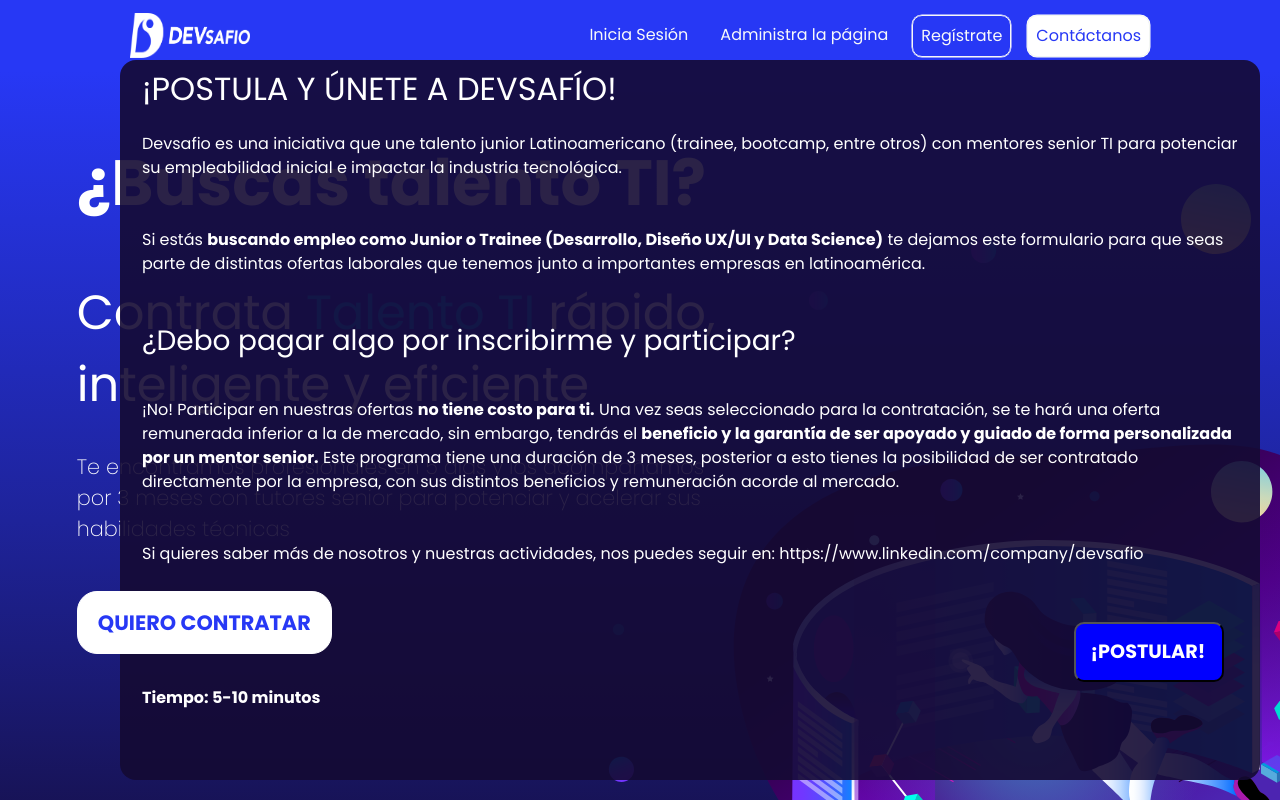
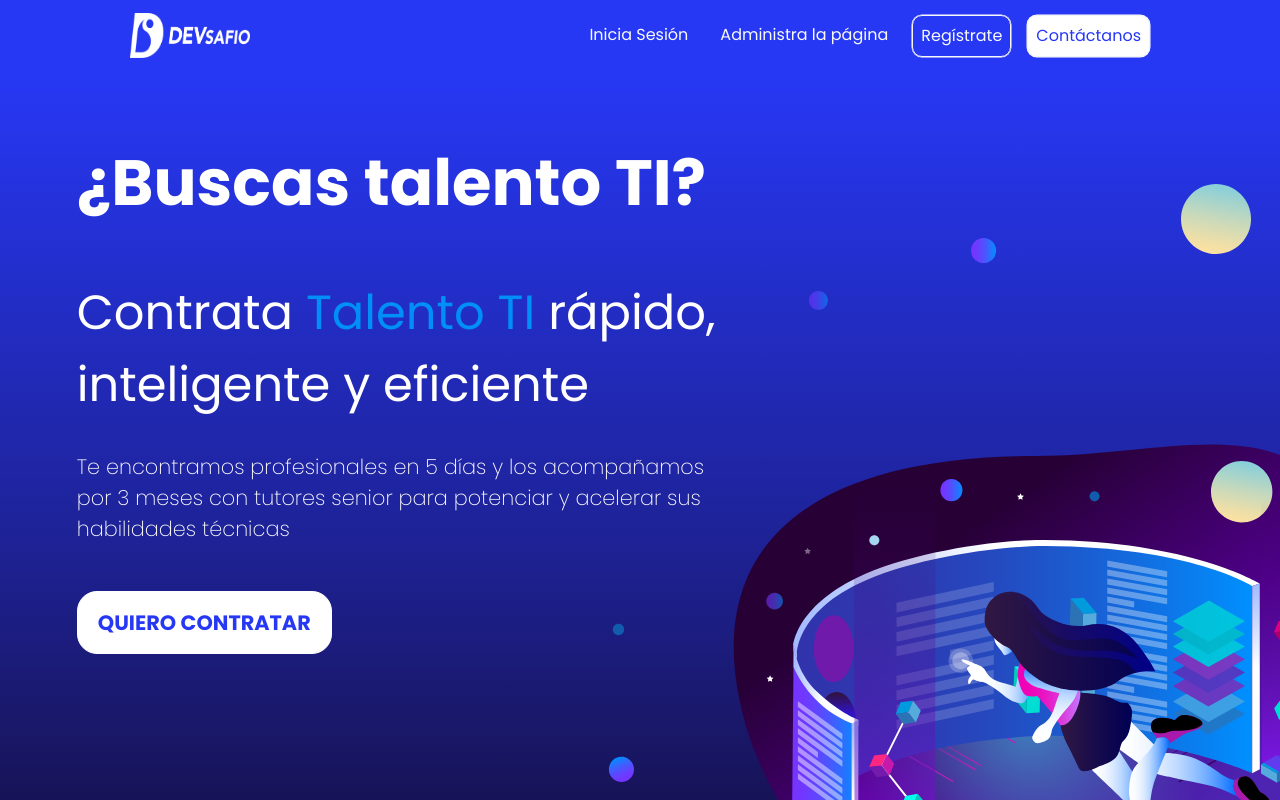
Before and after one commit to dlab-team/c7-frontend, a React (Create React App) app: page / in a window 1280 px wide. Shown: the top 800 px of the page. Built offline with nearby package versions, Linux system fonts and the light colour scheme.

Commit message:
Route added to form

```diff
--- a/Respaldo FormView/App.js
+++ b/Respaldo FormView/App.js
@@ -1,12 +1,10 @@
 import 'bootstrap/dist/css/bootstrap.min.css';
 import './styles/App.scss';
-import FormView from './views/form/FormView';
 import UiHome from './views/home/home';
 
 function App() {
   return <>
     <UiHome />
-    <FormView />
   </>
 }
 
--- a/src/components/Footer/Footer.js
+++ b/src/components/Footer/Footer.js
@@ -1,10 +1,14 @@
 import React from 'react';
 import './Footer.scss'
+import { NavLink } from "react-router-dom";
 
 export default function Footer() {
   return (
     <>
         <footer className='w-100'>
+            <div className='container col-md-12 text-center'>
+              <button type="button" class="btn btn-success"><NavLink className="nav-link" to='/form'>Postular!</NavLink></button>
+            </div>
         </footer>
     </>
   )
--- a/src/views/home/home.js
+++ b/src/views/home/home.js
@@ -6,7 +6,6 @@ import SectionHomeSystem from "../../components/Section_home_system/index.js";
 import Banner from "../../components/Banner/Banner.js";
 import BigBanner from "../../components/BigBanner/BigBanner.js";
 import ContactForm from "../../components/ContactForm/index.js";
-import FormView from "../form/FormView";
 
 // encargada de renderizar todos los componentes de la vista home
 const Ui_home = () => {
@@ -25,7 +24,6 @@ const Ui_home = () => {
         </div>
       </div>
       <Footer />
-      <FormView />
     </div>
   );
 };
```
